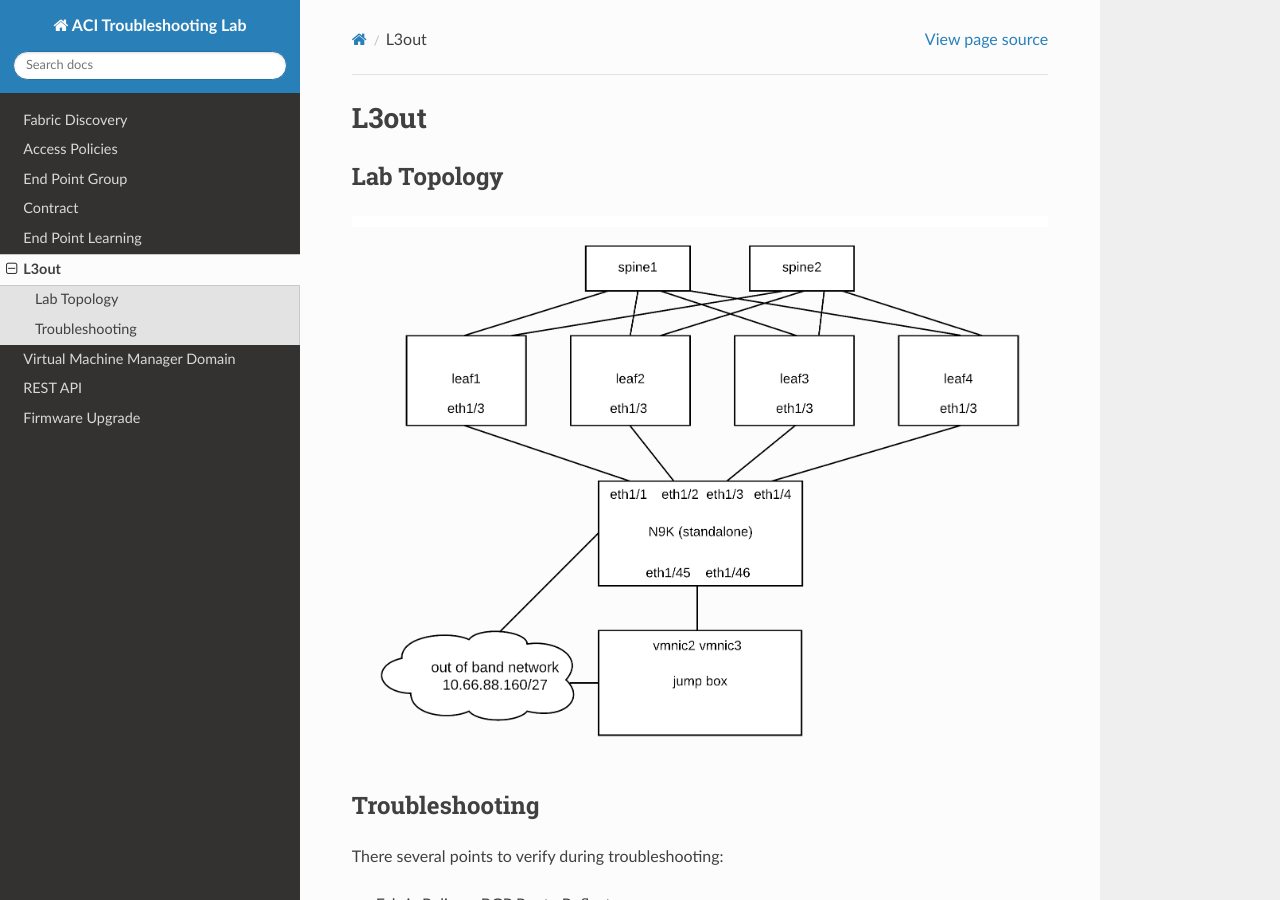
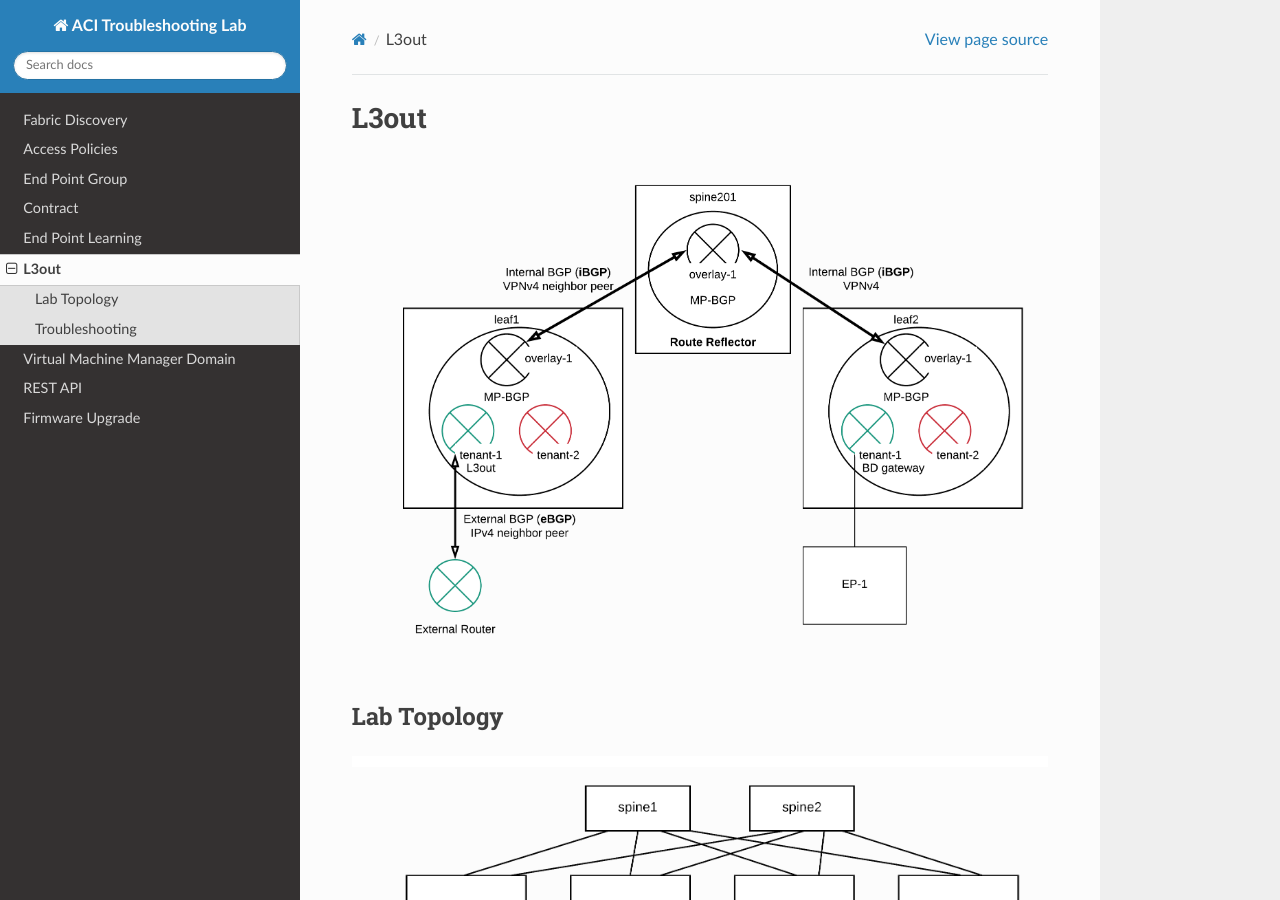
Before and after one commit to ewibowo/aci-troubleshooting-lab, a Sphinx documentation site: the page built from source/l3out.rst, in a window 1280 px wide and 900 px high. Built offline with Sphinx 7.4.7 and the Read the Docs theme 2.0.0, drawn with Linux system fonts in a browser that asks for light colours.

Commit message:
Added BGP VPNv4

```diff
--- a/source/l3out.rst
+++ b/source/l3out.rst
@@ -1,5 +1,9 @@
 L3out
 =====
+
+.. image:: BGP-vpnv4.png
+   :width: 700px
+   :alt: BGP VPNv4
 
 Lab Topology
 -------------
```
Also changed, not shown: source/BGP-vpnv4.png (added).
